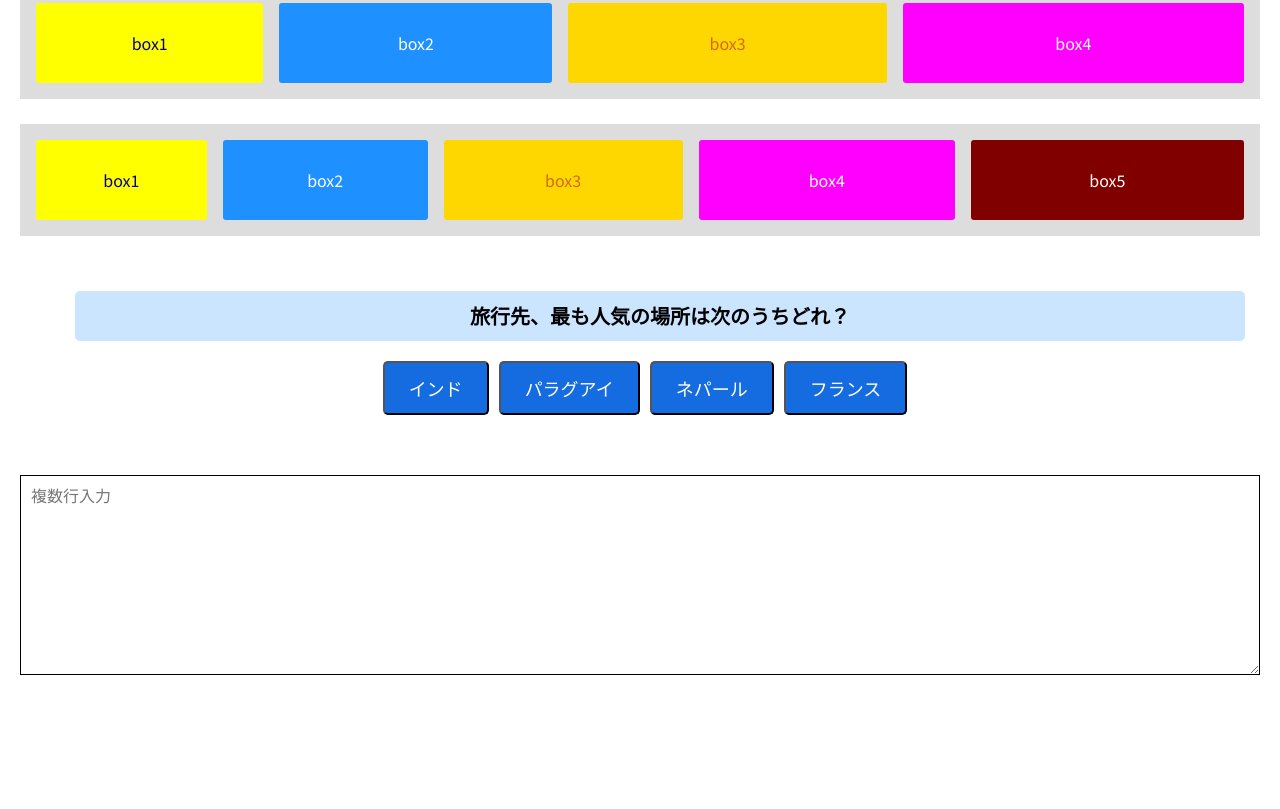
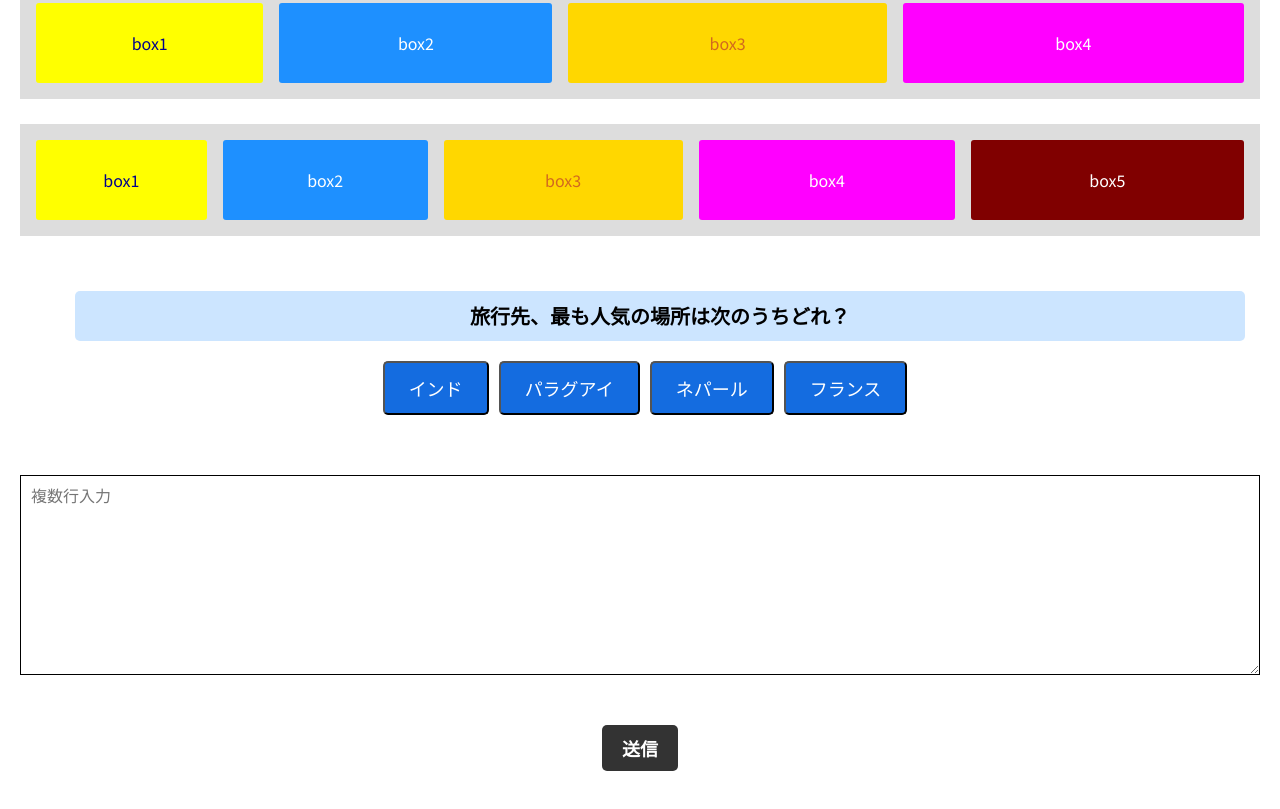
Before and after one commit to Ibucali/try-and-error, a website built with Vite: page try-and-error/index.html in a window 1280 px wide. Shown: the part 515-1324 px from the top of the page. Before the commit the page ends 1240 px from the top, so only its background shows below. Built offline with nearby package versions, Linux system fonts and the light colour scheme; some packages are replaced by stand-ins of ours; no server answers.

Commit message:
added button

```diff
--- a/try-and-error/index.html
+++ b/try-and-error/index.html
@@ -67,6 +67,7 @@
     </div>
 
     <textarea id="multi_line_input" placeholder="複数行入力"></textarea>
+    <button id="submit_button">送信</button>
 
 
     <script type="module" src="/main.js"></script>
--- a/try-and-error/style.css
+++ b/try-and-error/style.css
@@ -168,3 +168,17 @@ table
   line-height: 1.5;
   resize: vertical;
 }
+
+#submit_button {
+  border: 0;
+  font-size: 18px;
+  padding: 10px 20px;
+  font-weight: bold;
+  cursor: pointer;
+  background-color: #333;
+  color: #fff;
+  border-radius: 5px;
+  transition: opacity 0.25s;
+  display: block;     /* インライン要素からブロック要素に */
+  margin: 20px auto;
+}
```
